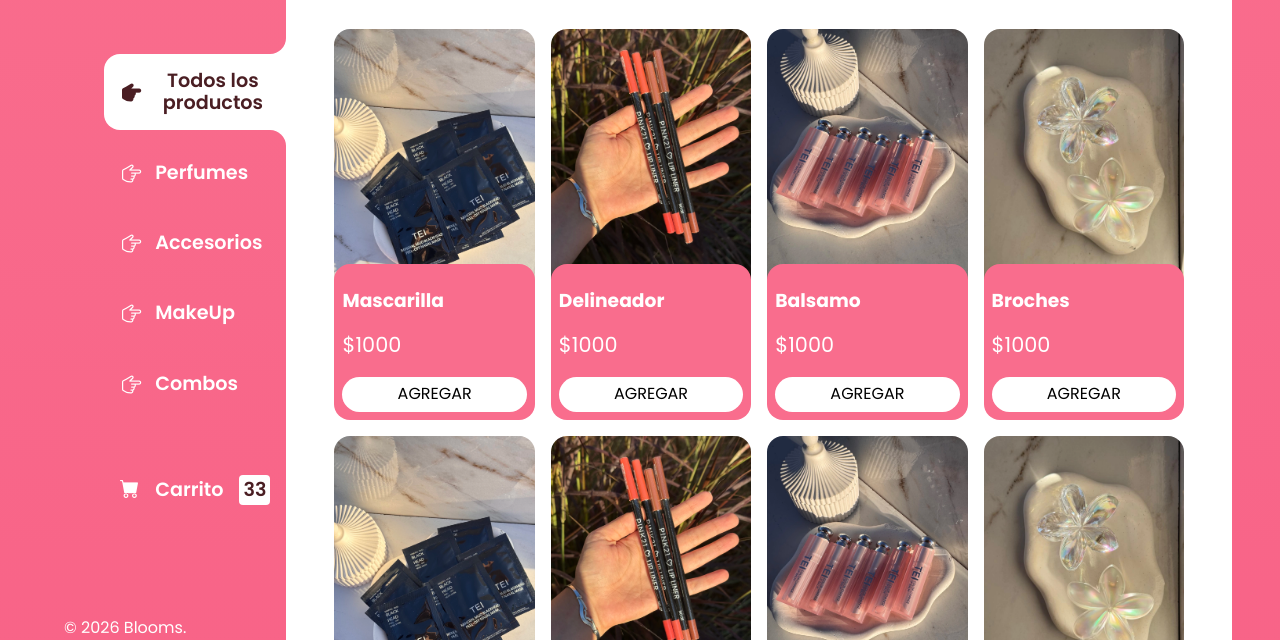
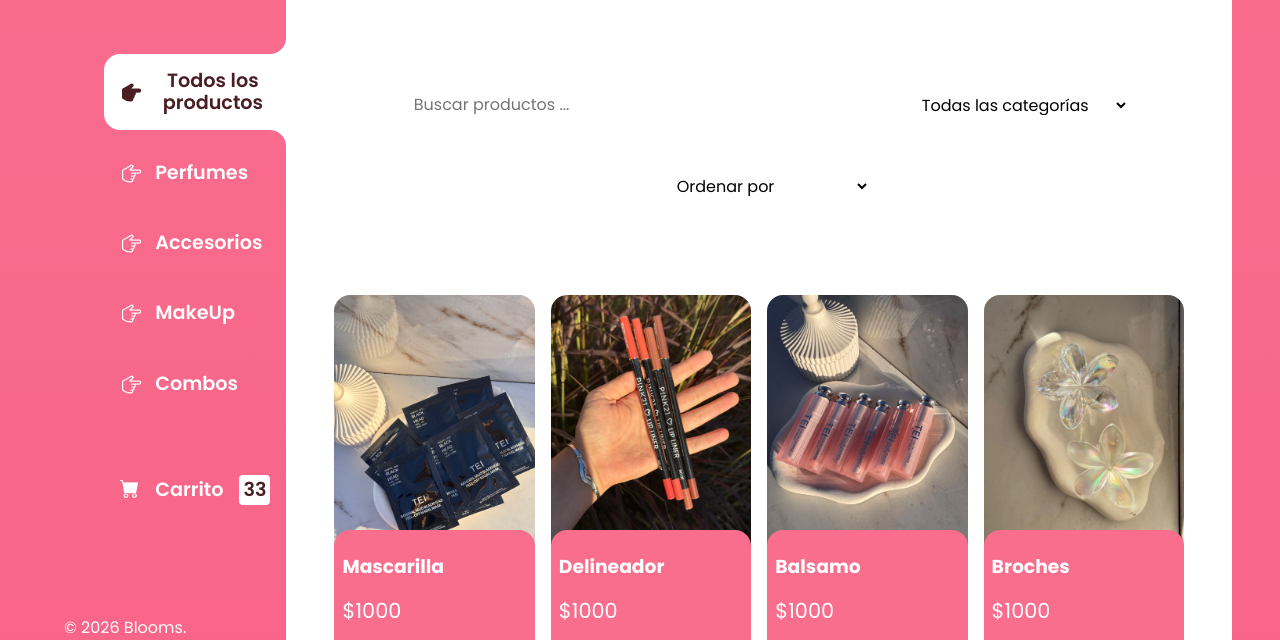
Before and after one commit to Heber-suarez/blooms, a website built with Vite: page tienda.html in a window 1280 px wide. Shown: the part 115-755 px from the top of the page. Built offline with nearby package versions, Linux system fonts and the light colour scheme; a web font is replaced by a local one.

Commit message:
terminando html y css

```diff
--- a/src/scss/layout/_carrito.scss
+++ b/src/scss/layout/_carrito.scss
@@ -1,9 +1,9 @@
 @use '../base/variables' as v;
 @use '../base/mixins' as m;
 
-//main {
-//    height: 90vh;
-//}
+.main-carrito {
+    height: 90vh;
+}
 //Carrito vacio
 
 .contenedor-carrito {
--- a/src/scss/layout/_promo.scss
+++ b/src/scss/layout/_promo.scss
@@ -14,12 +14,12 @@
 
     p {
         display: inline-block;
-        animation: scroll-promo 12s linear infinite;
+        animation: scroll-promo 20s linear infinite;
         margin: 0 4rem;
     }
-    p:not(:first-child) {
+    /*p:not(:first-child) {
         display: none;
-    }
+    }*/
     @include m.tablet {
         p {
             display: inline-block;
--- a/src/scss/layout/_tienda.scss
+++ b/src/scss/layout/_tienda.scss
@@ -98,6 +98,7 @@ main {
     margin-left: 0;
     border-radius: 2rem;
     padding: 3rem;
+    height: auto;
     h2 {
         color: v.$oscuro;
         margin-bottom: 2rem;
--- a/tienda.html
+++ b/tienda.html
@@ -57,6 +57,23 @@
         </aside>
         <main>
             <h2 class="titulo-principal">Todos los productos</h2>
+            <div class="catalogo-filtros">
+                <input type="search" placeholder="Buscar productos ...">
+                <select>
+                    <option value="">Todas las categorías</option>
+                    <option value="">Perfumes</option>
+                    <option value="">Accesorios</option>
+                    <option value="">MakeUup</option>
+                    <option value="">Combos</option>
+                </select>
+                <select name="" id="">
+                    <option value="">Ordenar por</option>
+                    <option value="">Últimos agregados</option>
+                    <option value="">Menor precio</option>
+                    <option value="">Mayor precio</option>
+                    <option value="">Más vendido</option>
+                </select>
+            </div>
             <div class="contenedor-productos">
                 <div class="producto">
                     <img class="producto-imagen" src="/src/img/01.webp" alt="Mascarilla">
```
Also changed, not shown: carrito.html (+2 -2 lines), index.html (+3 -3 lines).
